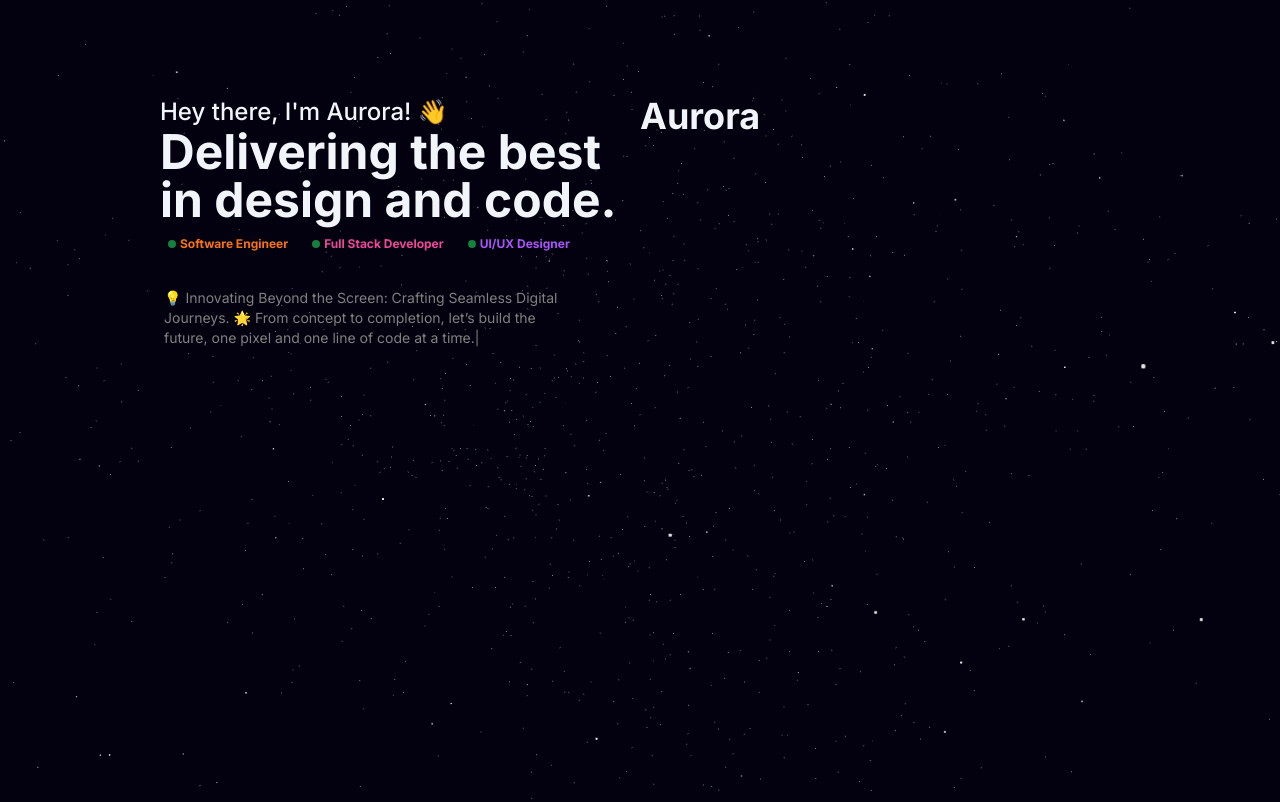
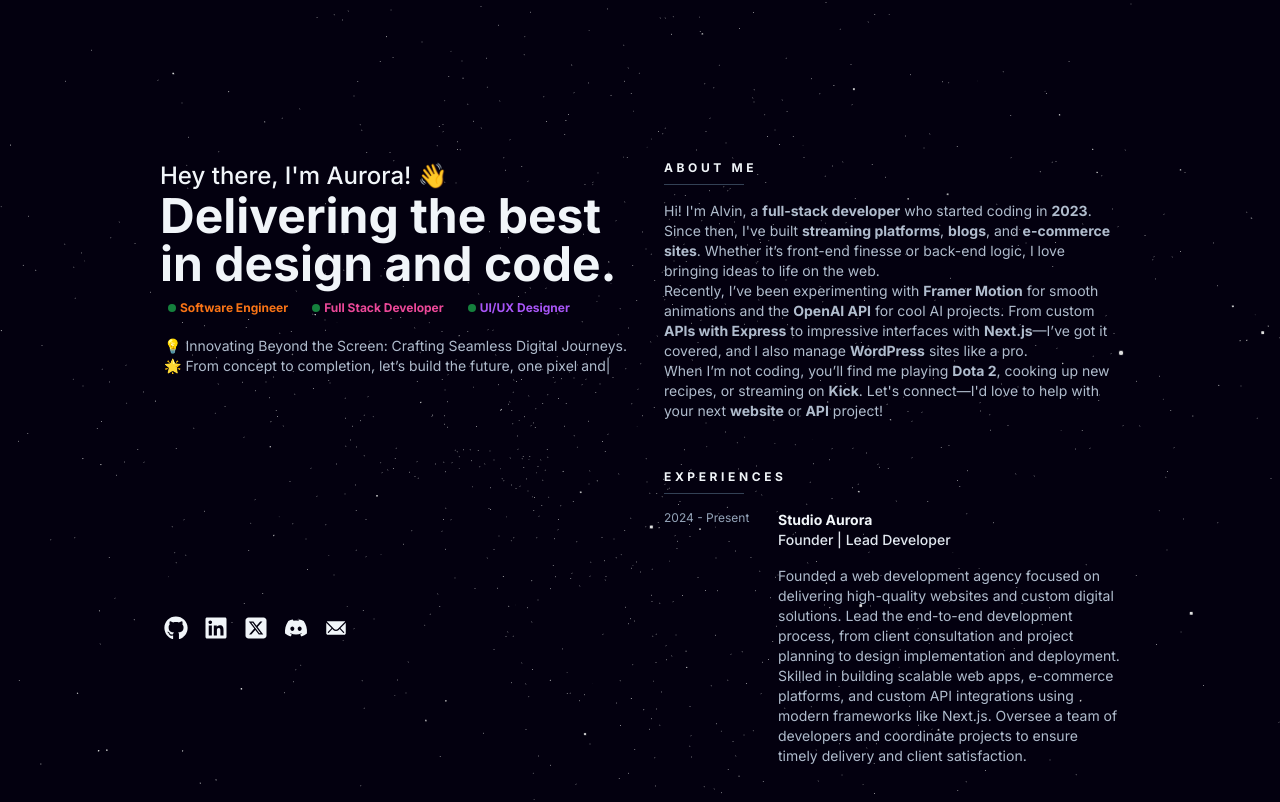
Before and after one commit to devstar969/devstar-portfolio, a Next.js app: page / in a window 1280 px wide. Shown: the top 802 px of the page. Built offline with nearby package versions, Linux system fonts and the light colour scheme.

Commit message:
feat: keep page.tsx up to date with the recent commits

```diff
--- a/src/app/page.tsx
+++ b/src/app/page.tsx
@@ -1,6 +1,11 @@
 import HeroTitle from "./components/HeroTitle";
 import DynamicTagline from "./components/DynamicTagline";
 import TitleList from "./components/TitleList";
+import MotionDiv from "./components/MotionDiv";
+import { slideInFromLeft } from "./utils/motion";
+import SocialIcons from "./components/SocialIcons";
+import AboutMe from "./components/AboutMe";
+import Experiences from "./components/Experiences";
 
 export default function Home() {
     const taglines = [
@@ -9,22 +14,44 @@ export default function Home() {
         "💡 Innovating Beyond the Screen: Crafting Seamless Digital Journeys. 🌟 From concept to completion, let’s build the future, one pixel and one line of code at a time.",
     ];
 
-    const titles = ["Software Engineer", "Full Stack Developer", "UI/UX Designer"];
+    const titles = [
+        "Software Engineer",
+        "Full Stack Developer",
+        "UI/UX Designer",
+    ];
 
     return (
-        <main className="w-full min-h-screen px-4 sm:px-20 xl:px-40 2xl:px-60">
+        <main className="w-full min-h-screen px-4 sm:px-20 xl:px-40 2xl:px-80">
             <section className="w-full flex flex-wrap">
-                <header className="w-full h-full lg:sticky top-0 lg:w-1/2 pt-24 lg:pb-24">
-                    <HeroTitle />
-                    <TitleList titles={titles} />
-                    <DynamicTagline
-                        taglines={taglines}
-                        className="pl-1 text-start text-sm mt-8 text-[#808080] min-h-20 max-w-[400px]"
-                    />
+                <header className="w-full lg:h-[100dvh] lg:sticky top-0 lg:w-1/2 pt-40 lg:pb-40 flex flex-col lg:justify-between">
+                    <div>
+                        <HeroTitle />
+                        <TitleList titles={titles} />
+                        <MotionDiv
+                            variants={slideInFromLeft(0.9)}
+                            initial="hidden"
+                            animate="visible"
+                            className="w-full flex justify-center lg:justify-start"
+                        >
+                            <DynamicTagline
+                                taglines={taglines}
+                                className="pl-1 text-center lg:text-start text-sm mt-4 min-h-28 max-w-[500px] text-slate-350"
+                            />
+                        </MotionDiv>
+                    </div>
+                    <MotionDiv
+                        variants={slideInFromLeft(1)}
+                        initial="hidden"
+                        animate="visible"
+                        className="w-full pt-2 lg:pt-0 lg:pl-1"
+                    >
+                        <SocialIcons />
+                    </MotionDiv>
                 </header>
-                <div className="w-full lg:w-1/2 lg:pt-24">
-                    <h1 className="text-4xl font-bold">Aurora</h1>
-                </div>
+                <main className="w-full lg:w-1/2 px-4 sm:px-0 pt-20 lg:pt-40 lg:pl-6 text-slate-350 text-sm flex flex-wrap justify-center lg:block">
+                    <AboutMe />
+                    <Experiences />
+                </main>
             </section>
         </main>
     );
```
